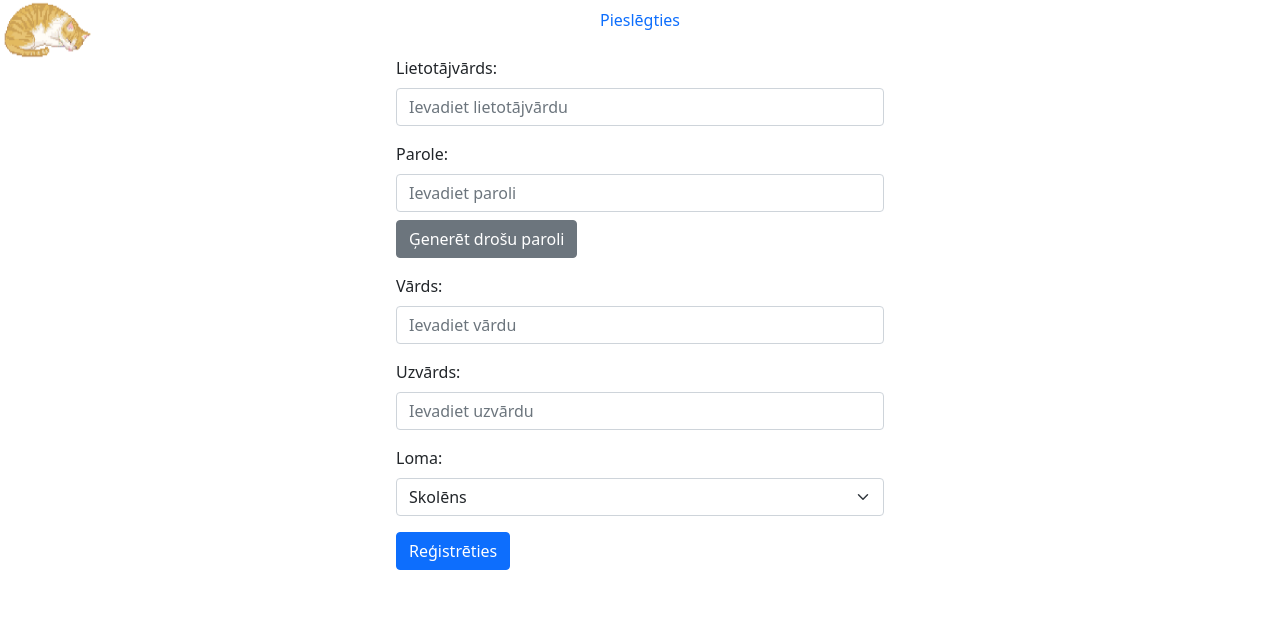
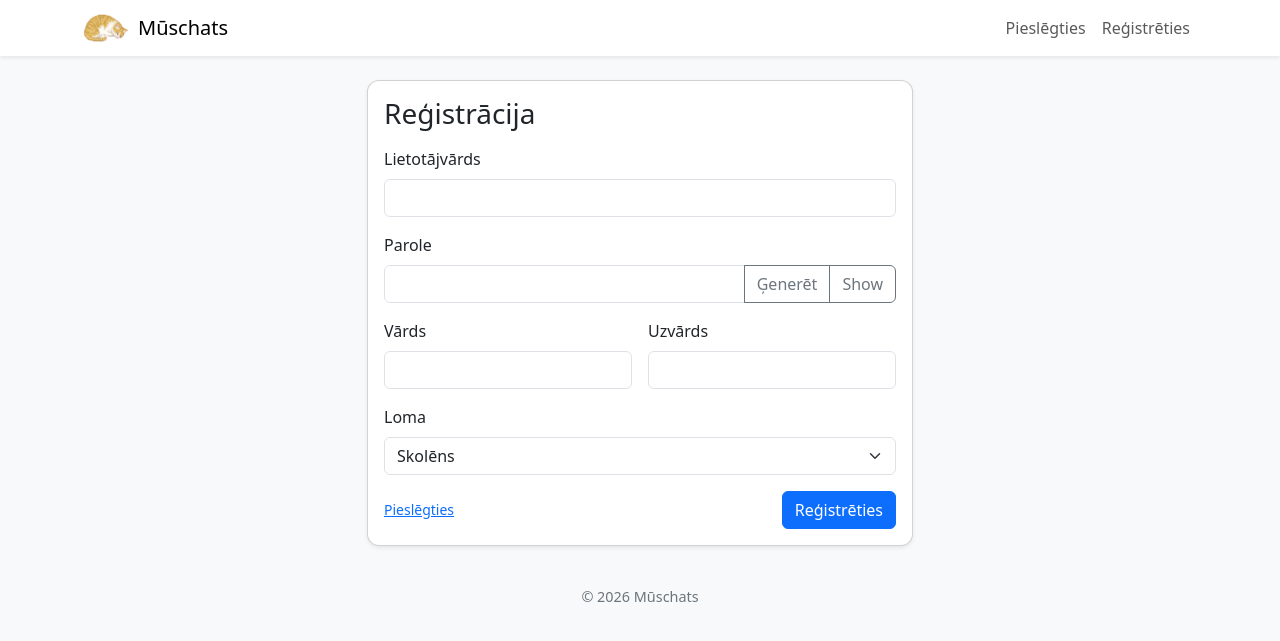
Before and after one commit to aylineren/Muschats, a Flask app: page /register in a window 1280 px wide. Shown: the top 641 px of the page. Run offline with Flask 3, Linux system fonts and the light colour scheme.

Commit message:
stradaju

```diff
--- a/app.py
+++ b/app.py
@@ -1,7 +1,8 @@
-from flask import Flask, request, render_template, redirect, url_for, session
+from flask import Flask, request, render_template, redirect, url_for, session, flash
 from flask_sqlalchemy import SQLAlchemy
 from sqlalchemy import inspect
 from werkzeug.security import generate_password_hash, check_password_hash
+from werkzeug.utils import secure_filename
 from datetime import datetime
 import os
 
@@ -23,6 +24,7 @@ class Lietotaji(db.Model):
     vards = db.Column(db.String(80), nullable=False)
     uzvards = db.Column(db.String(80), nullable=False)
     loma = db.Column(db.String(80), nullable=False)
+    profile_pic = db.Column(db.String(255), nullable=True)
 
 class Diskusijas(db.Model):
     id = db.Column(db.Integer, primary_key=True)
@@ -44,11 +46,26 @@ class Patikumi(db.Model):
     id = db.Column(db.Integer, primary_key=True)
     skaits = db.Column(db.Integer, default=0)
 
+class patikumi_lietotajs(db.Model):
+    id = db.Column(db.Integer, primary_key=True)
+    lietotaja_id = db.Column(db.Integer, db.ForeignKey('lietotaji.id'), unique=True, nullable=False)
+
+UPLOAD_FOLDER = os.path.join(basedir, 'static', 'uploads')
+os.makedirs(UPLOAD_FOLDER, exist_ok=True)
+ALLOWED_EXT = {'png', 'jpg', 'jpeg', 'gif'}
+
+def allowed_file(filename):
+    return '.' in filename and filename.rsplit('.', 1)[1].lower() in ALLOWED_EXT
+
 def get_patikumi():
     patikums = Patikumi.query.first()
     if not patikums:
         patikums = Patikumi(skaits=0)
         db.session.add(patikums)
+        db.session.commit()
+    count = patikumi_lietotajs.query.count()
+    if patikums.skaits != count:
+        patikums.skaits = count
         db.session.commit()
     return patikums
 
@@ -84,8 +101,10 @@ def login():
         if lietotajs and check_password_hash(lietotajs.parole, parole):
             session['lietotajvards'] = lietotajvards
             session['lietotaja_id'] = lietotajs.id
+            session['vards'] = lietotajs.vards
+            session['profile_pic'] = lietotajs.profile_pic
             return redirect(url_for("index"))
-        return "Nepareizs lietotājvārds vai parole", 401
+        return "Nepareizs lietotājvārds vai parole.", 401
     return render_template("login.html")
 
 @app.route("/logout")
@@ -123,10 +142,56 @@ def diskusija(diskusijas_id):
 def patikt():
     if 'lietotajvards' not in session:
         return redirect(url_for("login"))
+    user_id = session.get('lietotaja_id')
+    if patikumi_lietotajs.query.filter_by(lietotaja_id=user_id).first():
+        flash("Tu jau esi šeit atstājis atzīmi 'Patīk'.")
+        return redirect(url_for("index"))
+    pu = patikumi_lietotajs(lietotaja_id=user_id)
+    db.session.add(pu)
+    db.session.commit()
     patikums = get_patikumi()
-    patikums.skaits += 1
+    patikums.skaits = patikumi_lietotajs.query.count()
     db.session.commit()
     return redirect(url_for("index"))
+
+
+@app.route('/profile', methods=['GET', 'POST'])
+def profile():
+    if 'lietotajvards' not in session:
+        return redirect(url_for('login'))
+    lietotajs = Lietotaji.query.get(session['lietotaja_id'])
+    if request.method == 'POST':
+        vards = request.form.get('vards')
+        uzvards = request.form.get('uzvards')
+        new_pass = request.form.get('parole')
+        if vards:
+            lietotajs.vards = vards
+            session['vards'] = vards
+        if uzvards:
+            lietotajs.uzvards = uzvards
+        if new_pass:
+            lietotajs.parole = generate_password_hash(new_pass)
+        file = request.files.get('profile_pic')
+        if file and file.filename and allowed_file(file.filename):
+            filename = secure_filename(file.filename)
+            timestamp = datetime.utcnow().strftime('%Y%m%d%H%M%S')
+            filename = f"u{lietotajs.id}_{timestamp}_{filename}"
+            filepath = os.path.join(UPLOAD_FOLDER, filename)
+            file.save(filepath)
+            lietotajs.profile_pic = filename
+            session['profile_pic'] = filename
+        db.session.commit()
+        flash('Profile updated')
+        return redirect(url_for('profile'))
+    return render_template('edit_profile.html', user=lietotajs)
+
+
+@app.context_processor
+def inject_common():
+    return {
+        'ir_piesledzis': 'lietotajvards' in session,
+        'current_year': datetime.utcnow().year
+    }
 
 if __name__ == "__main__":
     with app.app_context():
--- /dev/null
+++ b/templates/layout.html
@@ -0,0 +1,66 @@
+<!DOCTYPE html>
+<html lang="lv">
+<head>
+    <meta charset="utf-8">
+    <meta name="viewport" content="width=device-width, initial-scale=1">
+    <link href="https://cdn.jsdelivr.net/npm/bootstrap@5.3.1/dist/css/bootstrap.min.css" rel="stylesheet">
+    <title>{% block title %}Mūschats{% endblock %}</title>
+    <style>
+        body { background: #f8f9fa; }
+        .card { border-radius: .75rem; }
+        .site-footer { font-size: .9rem; color:#6c757d; }
+        textarea { resize: vertical; }
+    </style>
+</head>
+<body>
+  <nav class="navbar navbar-expand-lg navbar-light bg-white shadow-sm">
+    <div class="container">
+      <a class="navbar-brand d-flex align-items-center" href="{{ url_for('index') }}">
+        <img src="{{ url_for('static', filename='cat.gif') }}" alt="" style="width:48px;height:30px;" class="me-2">
+        <span>Mūschats</span>
+      </a>
+      <button class="navbar-toggler" type="button" data-bs-toggle="collapse" data-bs-target="#mainNav">
+        <span class="navbar-toggler-icon"></span>
+      </button>
+      <div class="collapse navbar-collapse" id="mainNav">
+        <ul class="navbar-nav ms-auto align-items-center">
+          {% if ir_piesledzis %}
+            <li class="nav-item d-flex align-items-center me-3">
+              {% if session.get('profile_pic') %}
+                <img src="{{ url_for('static', filename='uploads/' + session.get('profile_pic')) }}" alt="" class="rounded-circle me-2" style="width:34px;height:34px;object-fit:cover;">
+              {% endif %}
+              <span>Sveiki, <strong>{{ session['vards'] }}</strong></span>
+            </li>
+            <li class="nav-item"><a class="nav-link" href="{{ url_for('jauna_diskusija') }}">Jauna diskusija</a></li>
+            <li class="nav-item"><a class="nav-link" href="{{ url_for('profile') }}">Profils</a></li>
+            <li class="nav-item"><a class="nav-link" href="{{ url_for('logout') }}">Atteikties</a></li>
+          {% else %}
+            <li class="nav-item"><a class="nav-link" href="{{ url_for('login') }}">Pieslēgties</a></li>
+            <li class="nav-item"><a class="nav-link" href="{{ url_for('register') }}">Reģistrēties</a></li>
+          {% endif %}
+        </ul>
+      </div>
+    </div>
+  </nav>
+
+  <main class="container py-4">
+    {% with messages = get_flashed_messages() %}
+      {% if messages %}
+        <div class="mb-3">
+          {% for m in messages %}
+            <div class="alert alert-info">{{ m }}</div>
+          {% endfor %}
+        </div>
+      {% endif %}
+    {% endwith %}
+
+    {% block content %}{% endblock %}
+  </main>
+
+  <footer class="site-footer text-center py-3">
+    <div class="container">© {{ current_year if current_year is defined else '' }} Mūschats</div>
+  </footer>
+
+  <script src="https://cdn.jsdelivr.net/npm/bootstrap@5.3.1/dist/js/bootstrap.bundle.min.js"></script>
+</body>
+</html>
--- a/templates/register.html
+++ b/templates/register.html
@@ -1,49 +1,54 @@
-<!DOCTYPE html>
-<html>
-<head>
-    <meta charset="UTF-8">
-    <meta name="viewport" content="width=device-width, initial-scale=1.0">
-    <link href="https://cdn.jsdelivr.net/npm/bootstrap@5.0.2/dist/css/bootstrap.min.css" rel="stylesheet" integrity="sha384-EVSTQN3/azprG1Anm3QDgpJLIm9Nao0Yz1ztcQTwFspd3yD65VohhpuuCOmLASjC" crossorigin="anonymous">
-    <title>Reģistrācija</title>
-</head>
-<body>
-  <ul class="nav justify-content-center">
-  <li class="nav-item position-absolute top-0 start-0">
-    <a href="/"><img src="{{ url_for('static', filename='cat.gif') }}" alt="Mūschats" style="width:95px;height:60px;"></a>
-  </li>
-  <li class="nav-item">
-    <a class="nav-link" href="/login">Pieslēgties</a>
-  </li>
-</ul>
+{% extends "layout.html" %}
+{% block title %}Reģistrācija — Mūschats{% endblock %}
 
-  <div class="container-sm" style="width:40%">
+{% block content %}
+<div class="row justify-content-center">
+  <div class="col-12 col-md-7 col-lg-6">
+    <div class="card shadow-sm">
+      <div class="card-body">
+        <h3 class="card-title mb-3">Reģistrācija</h3>
         <form method="POST">
-    <div class="mb-3 mt-3">
-      <label for="lietotajvards" class="form-label">Lietotājvārds:</label>
-      <input type="text" class="form-control" id="lietotajvards" placeholder="Ievadiet lietotājvārdu" name="lietotajvards" required>
+          <div class="row g-3">
+            <div class="col-12">
+              <label class="form-label">Lietotājvārds</label>
+              <input type="text" class="form-control" name="lietotajvards" minlength="5" maxlength="20" required>
             </div>
-    <div class="mb-3 mt-3">
-      <label for="parole" class="form-label">Parole:</label>
-      <input type="password" class="form-control" id="parole" placeholder="Ievadiet paroli" name="parole" required>
-      <button type="button" class="btn btn-secondary mt-2" onclick="generatePassword()">Ģenerēt drošu paroli</button>
+            <div class="col-12">
+              <label class="form-label">Parole</label>
+              <div class="d-flex">
+                <div class="input-group w-100">
+                  <input type="password" class="form-control" id="parole" name="parole" minlength="8" maxlength="30" required>
+                  <button type="button" class="btn btn-outline-secondary" onclick="generatePassword()">Ģenerēt</button>
+                  <button type="button" class="btn btn-outline-secondary" id="toggleRegPass" onclick="togglePassword('parole','toggleRegPass')">Show</button>
                 </div>
-    <div class="mb-3 mt-3">
-      <label for="vards" class="form-label">Vārds:</label>
-      <input type="text" class="form-control" id="vards" placeholder="Ievadiet vārdu" name="vards" required>
               </div>
-    <div class="mb-3 mt-3">
-      <label for="uzvards" class="form-label">Uzvārds:</label>
-      <input type="text" class="form-control" id="uzvards" placeholder="Ievadiet uzvārdu" name="uzvards" required>
             </div>
-    <div class="mb-3">
-      <label for="loma" class="form-label">Loma:</label>
-      <select class="form-select" id="loma" name="loma">
+            <div class="col-md-6">
+              <label class="form-label">Vārds</label>
+              <input type="text" class="form-control" name="vards" minlength="2" maxlength="25" required>
+            </div>
+            <div class="col-md-6">
+              <label class="form-label">Uzvārds</label>
+              <input type="text" class="form-control" name="uzvards" minlength="2" maxlength="20" required>
+            </div>
+            <div class="col-12">
+              <label class="form-label">Loma</label>
+              <select class="form-select" name="loma">
                 <option value="skolens">Skolēns</option>
                 <option value="skolotajs">Skolotājs</option>
               </select>
             </div>
+          </div>
+          <div class="mt-3 d-flex justify-content-between align-items-center">
+            <a href="{{ url_for('login') }}" class="small">Pieslēgties</a>
             <button type="submit" class="btn btn-primary">Reģistrēties</button>
-  </form></div>
+          </div>
+        </form>
+      </div>
+    </div>
+  </div>
+</div>
+
 <script>
   function generatePassword() {
     const chars = 'ABCDEFGHIJKLMNOPQRSTUVWXYZabcdefghijklmnopqrstuvwxyz0123456789!@#$%^&*';
@@ -53,6 +58,11 @@
     }
     document.getElementById('parole').value = parole;
   }
+  function togglePassword(fieldId, btnId){
+    const f = document.getElementById(fieldId);
+    const b = document.getElementById(btnId);
+    if(f.type === 'password'){ f.type = 'text'; b.innerText='Hide'; }
+    else { f.type = 'password'; b.innerText='Show'; }
+  }
 </script>
-</body>
-</html>
+{% endblock %}
```
Also changed, not shown: templates/diskusija.html (+38 -23 lines), templates/edit_profile.html (added, +61 -0 lines), templates/index.html (+23 -51 lines), templates/jauna_diskusija.html (+28 -15 lines), templates/login.html (+34 -30 lines), templates/pievienot_disk.html (deleted, +0 -12 lines), instance/datubaze.db. Lines whose indentation alone changed are shown as unchanged.
